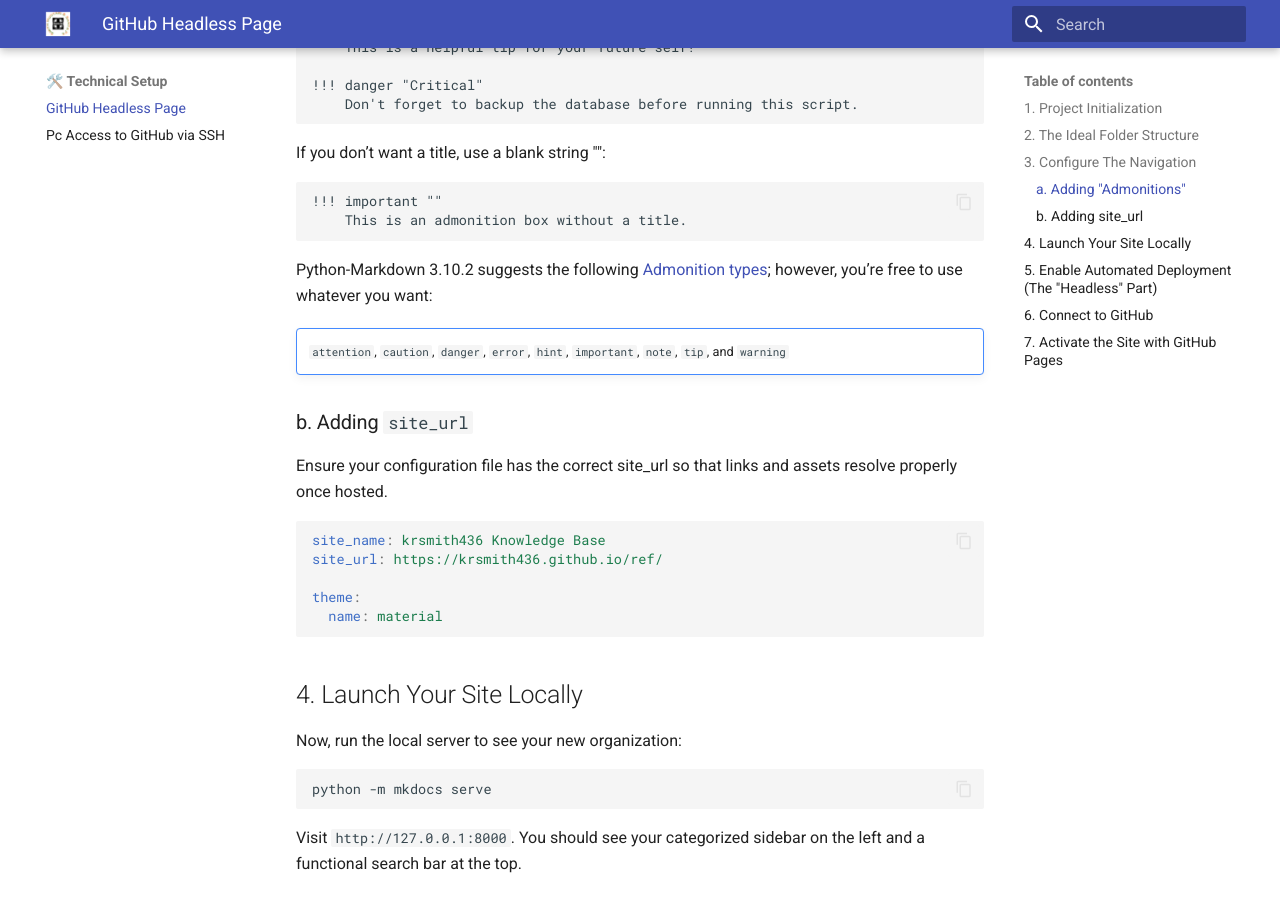
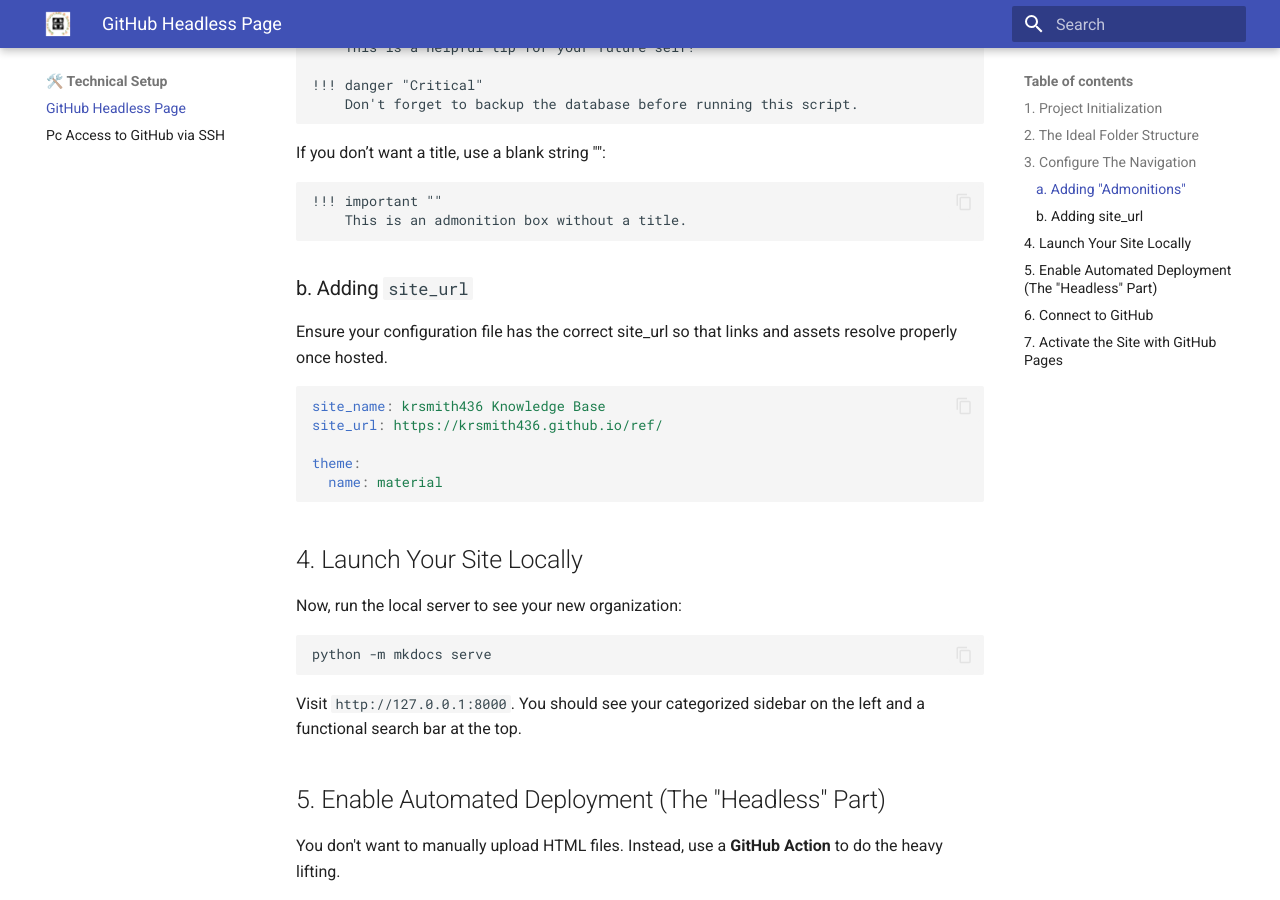
Before and after one commit to krsmith436/ref, an MkDocs documentation site: the page built from docs/setup/github_headless_page.md, in a window 1280 px wide and 900 px high, scrolled down 2095 px. Built offline with MkDocs 1.6.1 and Material for MkDocs 9.7.7, drawn with Linux system fonts in a browser that asks for light colours.

Commit message:
Update github_headless_page.md

````diff
--- a/docs/setup/github_headless_page.md
+++ b/docs/setup/github_headless_page.md
@@ -98,11 +98,6 @@ If you don’t want a title, use a blank string "":
     This is an admonition box without a title.
 ```
 
-Python-Markdown 3.10.2 suggests the following [Admonition types](https://python-markdown.github.io/extensions/admonition/); however, you’re free to use whatever you want:
-
-!!! hint ""
-    `attention`, `caution`, `danger`, `error`, `hint`, `important`, `note`, `tip`, and `warning`
-
 ### b. Adding `site_url`
 
 Ensure your configuration file has the correct site_url so that links and assets resolve properly once hosted.
````
